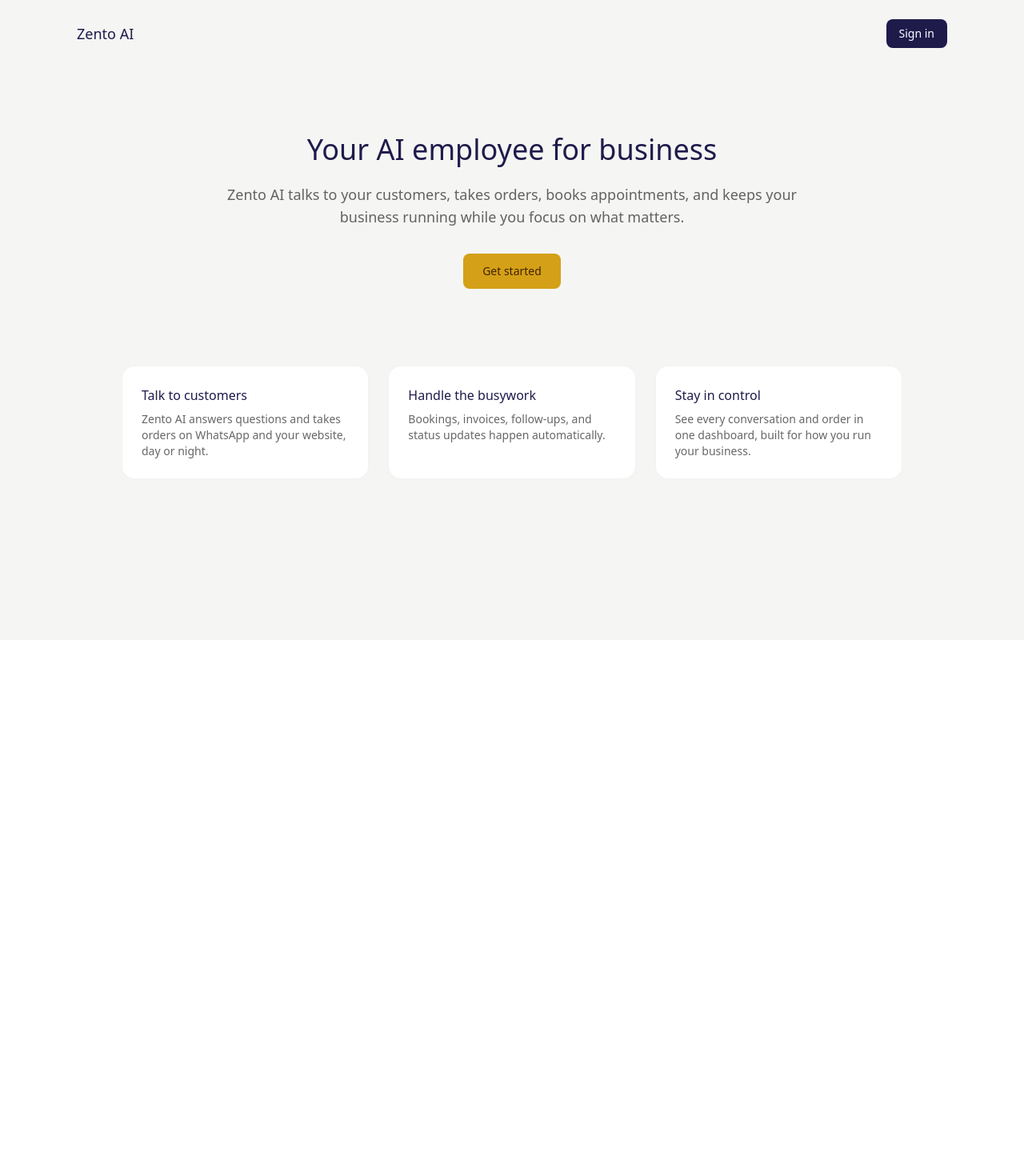
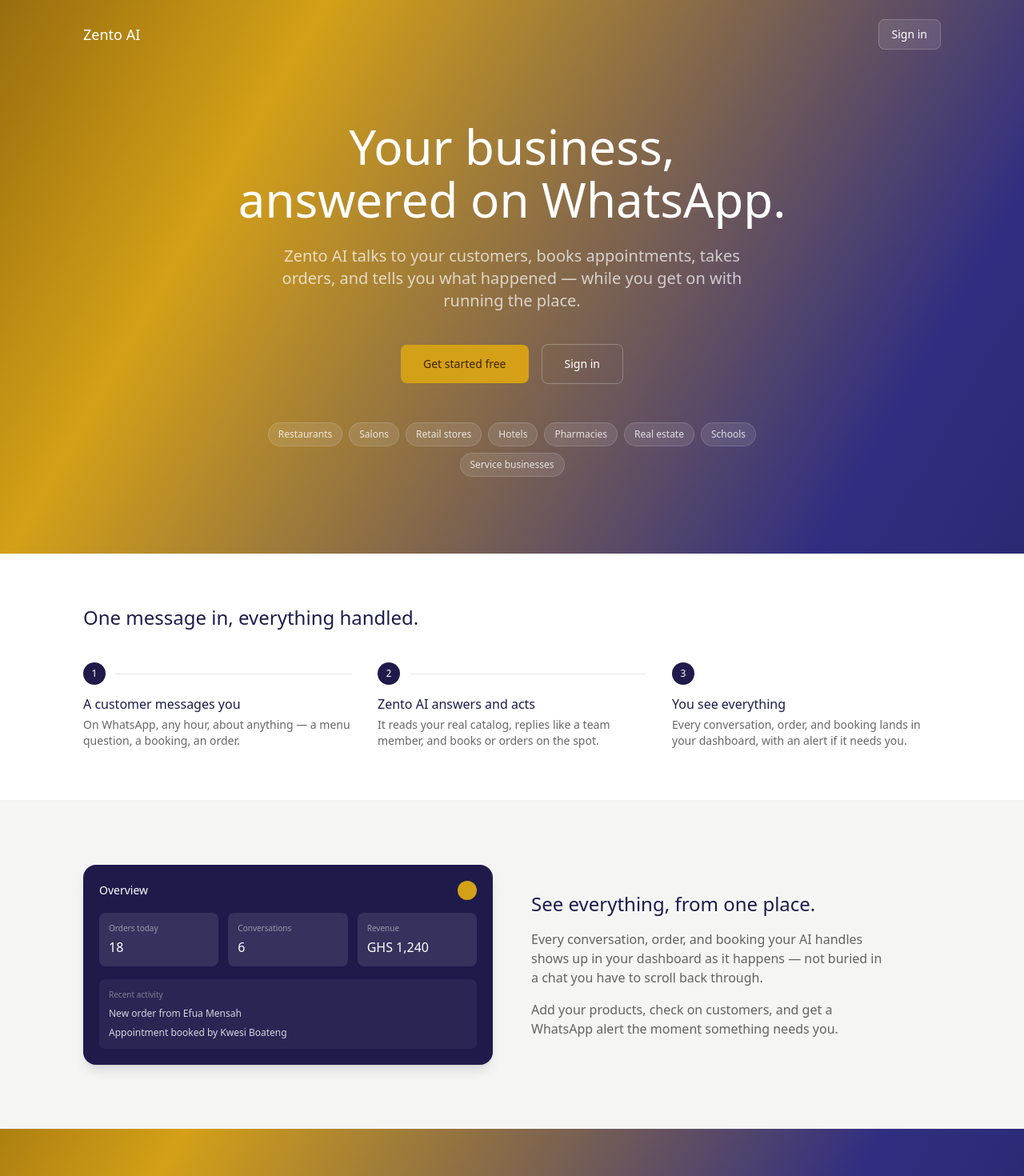
Before and after one commit to Nanayaw786/zento-ai, a Next.js app in the folder frontend/: page / in a window 1280 px wide. Shown: the top 1470 px of the page at 80% size. Before the commit the page ends 800 px from the top, so only its background shows below. Built offline with nearby package versions, Linux system fonts and the light colour scheme.

Commit message:
Redesign landing page with animated gradient hero

```diff
--- a/frontend/src/app/page.tsx
+++ b/frontend/src/app/page.tsx
@@ -1,47 +1,188 @@
 import Link from "next/link";
 
-const features = [
-  { title: "Talk to customers", desc: "Zento AI answers questions and takes orders on WhatsApp and your website, day or night." },
-  { title: "Handle the busywork", desc: "Bookings, invoices, follow-ups, and status updates happen automatically." },
-  { title: "Stay in control", desc: "See every conversation and order in one dashboard, built for how you run your business." },
+const businessTypes = [
+  "Restaurants",
+  "Salons",
+  "Retail stores",
+  "Hotels",
+  "Pharmacies",
+  "Real estate",
+  "Schools",
+  "Service businesses",
+];
+
+const flowSteps = [
+  {
+    title: "A customer messages you",
+    body: "On WhatsApp, any hour, about anything — a menu question, a booking, an order.",
+  },
+  {
+    title: "Zento AI answers and acts",
+    body: "It reads your real catalog, replies like a team member, and books or orders on the spot.",
+  },
+  {
+    title: "You see everything",
+    body: "Every conversation, order, and booking lands in your dashboard, with an alert if it needs you.",
+  },
 ];
 
 export default function Home() {
   return (
     <main className="min-h-screen bg-zento-surface">
-      <nav className="flex items-center justify-between px-8 py-6 max-w-6xl mx-auto">
-        <span className="text-zento-navy text-lg font-medium">Zento AI</span>
+      <style>{`
+        .hero-gradient {
+          background: linear-gradient(120deg, #1E1B4B, #312E81, #412402, #D4A017, #312E81, #1E1B4B);
+          background-size: 300% 300%;
+          animation: gradientShift 20s ease infinite;
+        }
+        @keyframes gradientShift {
+          0% { background-position: 0% 50%; }
+          50% { background-position: 100% 50%; }
+          100% { background-position: 0% 50%; }
+        }
+        @media (prefers-reduced-motion: reduce) {
+          .hero-gradient { animation: none; background-position: 0% 50%; }
+        }
+      `}</style>
+
+      {/* Hero with animated gradient */}
+      <section className="hero-gradient relative">
+        <nav className="flex items-center justify-between px-6 md:px-10 py-6 max-w-6xl mx-auto relative z-10">
+          <span className="text-white text-lg font-medium">Zento AI</span>
           <Link
             href="/login"
-          className="text-sm font-medium text-white bg-zento-navy px-4 py-2 rounded-lg hover:bg-zento-navy-light transition-colors"
+            className="text-sm font-medium text-white bg-white/10 backdrop-blur px-4 py-2 rounded-lg hover:bg-white/20 transition-colors border border-white/20"
           >
             Sign in
           </Link>
         </nav>
 
-      <section className="max-w-3xl mx-auto text-center px-6 pt-20 pb-24">
-        <h1 className="text-4xl font-medium text-zento-navy mb-5 leading-tight">
-          Your AI employee for business
+        <div className="max-w-3xl mx-auto px-6 md:px-10 pt-16 pb-24 text-center relative z-10">
+          <h1 className="text-4xl md:text-6xl font-medium text-white leading-[1.1] mb-6">
+            Your business, answered on WhatsApp.
           </h1>
-        <p className="text-black/60 text-lg mb-8">
-          Zento AI talks to your customers, takes orders, books appointments, and keeps your business running while you focus on what matters.
+          <p className="text-white/70 text-lg md:text-xl mb-10 max-w-xl mx-auto">
+            Zento AI talks to your customers, books appointments, takes orders,
+            and tells you what happened — while you get on with running the place.
+          </p>
+          <div className="flex items-center justify-center gap-4 mb-12">
+            <Link
+              href="/signup"
+              className="text-sm font-medium text-zento-gold-dark bg-zento-gold px-7 py-3.5 rounded-lg hover:opacity-90 transition-opacity"
+            >
+              Get started free
+            </Link>
+            <Link
+              href="/login"
+              className="text-sm font-medium text-white px-7 py-3.5 rounded-lg border border-white/25 hover:bg-white/10 transition-colors"
+            >
+              Sign in
+            </Link>
+          </div>
+          <div className="flex flex-wrap justify-center gap-2">
+            {businessTypes.map((type) => (
+              <span
+                key={type}
+                className="text-xs text-white/80 bg-white/10 backdrop-blur border border-white/15 px-3 py-1.5 rounded-full"
+              >
+                {type}
+              </span>
+            ))}
+          </div>
+        </div>
+      </section>
+
+      {/* How it works — actual sequence, so numbered is justified */}
+      <section className="bg-white border-b border-black/5">
+        <div className="max-w-6xl mx-auto px-6 md:px-10 py-16">
+          <h2 className="text-2xl font-medium text-zento-navy mb-10 max-w-md">
+            One message in, everything handled.
+          </h2>
+          <div className="grid md:grid-cols-3 gap-8 relative">
+            {flowSteps.map((step, i) => (
+              <div key={step.title} className="relative">
+                <div className="flex items-center gap-3 mb-3">
+                  <span className="w-7 h-7 rounded-full bg-zento-navy text-white text-xs font-medium flex items-center justify-center shrink-0">
+                    {i + 1}
+                  </span>
+                  {i < flowSteps.length - 1 && (
+                    <span className="hidden md:block flex-1 h-px bg-black/10" />
+                  )}
+                </div>
+                <h3 className="text-zento-navy font-medium mb-1">{step.title}</h3>
+                <p className="text-black/60 text-sm">{step.body}</p>
+              </div>
+            ))}
+          </div>
+        </div>
+      </section>
+
+      {/* Dashboard mockup — grounds "stay in control" in something real */}
+      <section className="max-w-6xl mx-auto px-6 md:px-10 py-20">
+        <div className="grid md:grid-cols-2 gap-12 items-center">
+          <div className="order-2 md:order-1">
+            <div className="bg-zento-navy rounded-2xl p-5 shadow-lg">
+              <div className="flex items-center justify-between mb-4">
+                <p className="text-white text-sm font-medium">Overview</p>
+                <div className="w-6 h-6 rounded-full bg-zento-gold" />
+              </div>
+              <div className="grid grid-cols-3 gap-3 mb-4">
+                {[
+                  { label: "Orders today", value: "18" },
+                  { label: "Conversations", value: "6" },
+                  { label: "Revenue", value: "GHS 1,240" },
+                ].map((stat) => (
+                  <div key={stat.label} className="bg-white/10 rounded-lg p-3">
+                    <p className="text-white/50 text-[10px] mb-1">{stat.label}</p>
+                    <p className="text-white text-base font-medium">{stat.value}</p>
+                  </div>
+                ))}
+              </div>
+              <div className="bg-white/5 rounded-lg p-3 space-y-2">
+                <p className="text-white/40 text-[10px]">Recent activity</p>
+                <p className="text-white/80 text-xs">New order from Efua Mensah</p>
+                <p className="text-white/80 text-xs">Appointment booked by Kwesi Boateng</p>
+              </div>
+            </div>
+          </div>
+          <div className="order-1 md:order-2">
+            <h2 className="text-2xl font-medium text-zento-navy mb-4">
+              See everything, from one place.
+            </h2>
+            <p className="text-black/60 mb-4 max-w-md">
+              Every conversation, order, and booking your AI handles shows up in
+              your dashboard as it happens — not buried in a chat you have to scroll back through.
+            </p>
+            <p className="text-black/60 max-w-md">
+              Add your products, check on customers, and get a WhatsApp
+              alert the moment something needs you.
+            </p>
+          </div>
+        </div>
+      </section>
+
+      {/* CTA */}
+      <section className="hero-gradient">
+        <div className="max-w-6xl mx-auto px-6 md:px-10 py-16 text-center">
+          <h2 className="text-2xl md:text-3xl font-medium text-white mb-4">
+            Your customers are already messaging you.
+          </h2>
+          <p className="text-white/70 mb-8 max-w-md mx-auto">
+            Give them someone to talk to, at any hour, without adding to your day.
           </p>
           <Link
             href="/signup"
-          className="inline-block text-sm font-medium text-zento-gold-dark bg-zento-gold px-6 py-3 rounded-lg hover:opacity-90 transition-opacity"
+            className="inline-block text-sm font-medium text-zento-gold-dark bg-zento-gold px-7 py-3.5 rounded-lg hover:opacity-90 transition-opacity"
           >
-          Get started
+            Get started free
           </Link>
+        </div>
       </section>
 
-      <section className="max-w-5xl mx-auto px-6 pb-24 grid grid-cols-3 gap-6">
-        {features.map((f) => (
-          <div key={f.title} className="bg-white rounded-2xl border border-black/5 p-6">
-            <h3 className="text-zento-navy font-medium mb-2">{f.title}</h3>
-            <p className="text-black/60 text-sm">{f.desc}</p>
-          </div>
-        ))}
-      </section>
+      <footer className="max-w-6xl mx-auto px-6 md:px-10 py-8 flex items-center justify-between text-xs text-black/40">
+        <span>Zento AI</span>
+        <span>Your AI employee for business.</span>
+      </footer>
     </main>
   );
 }
```
Lines whose indentation alone changed are shown as unchanged.
